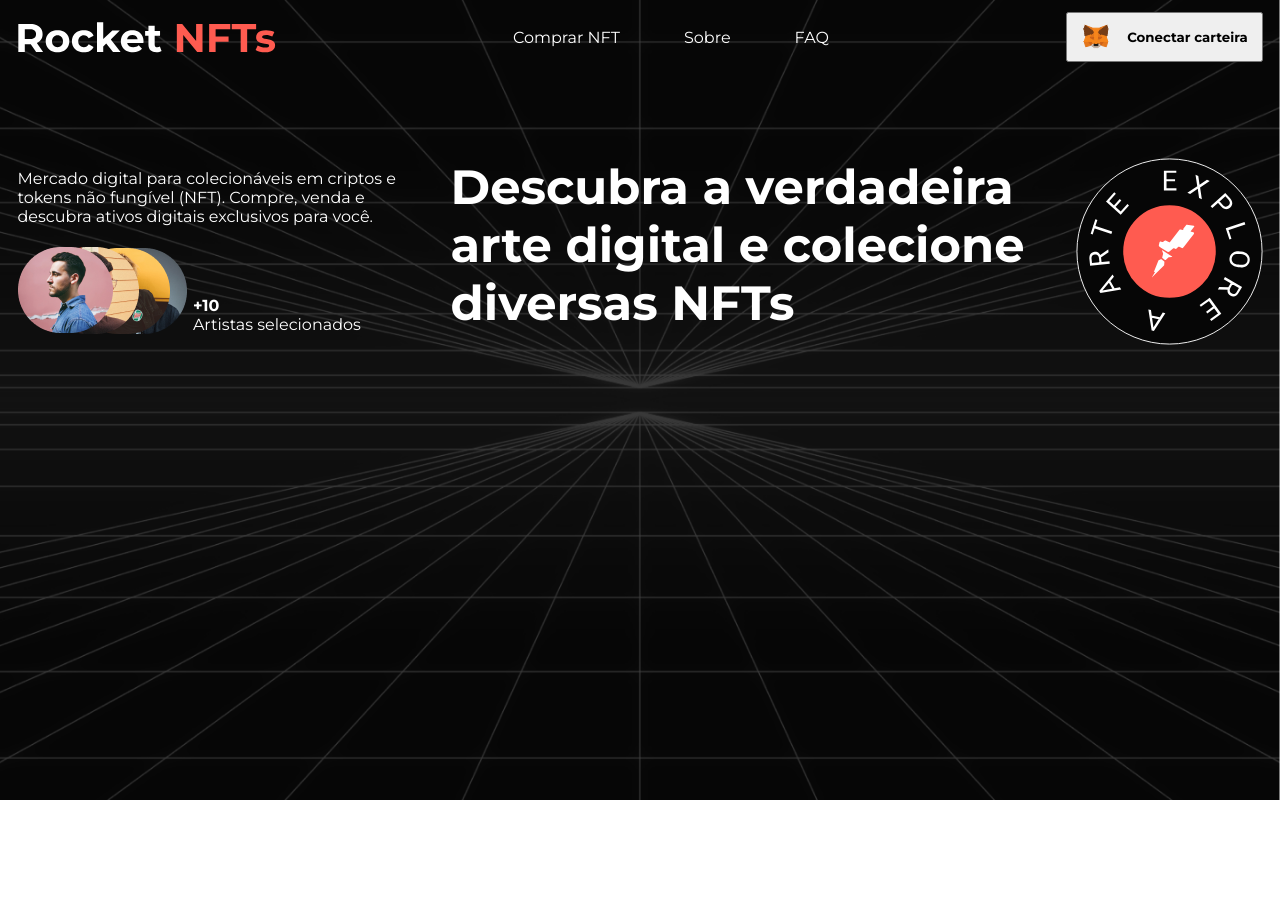
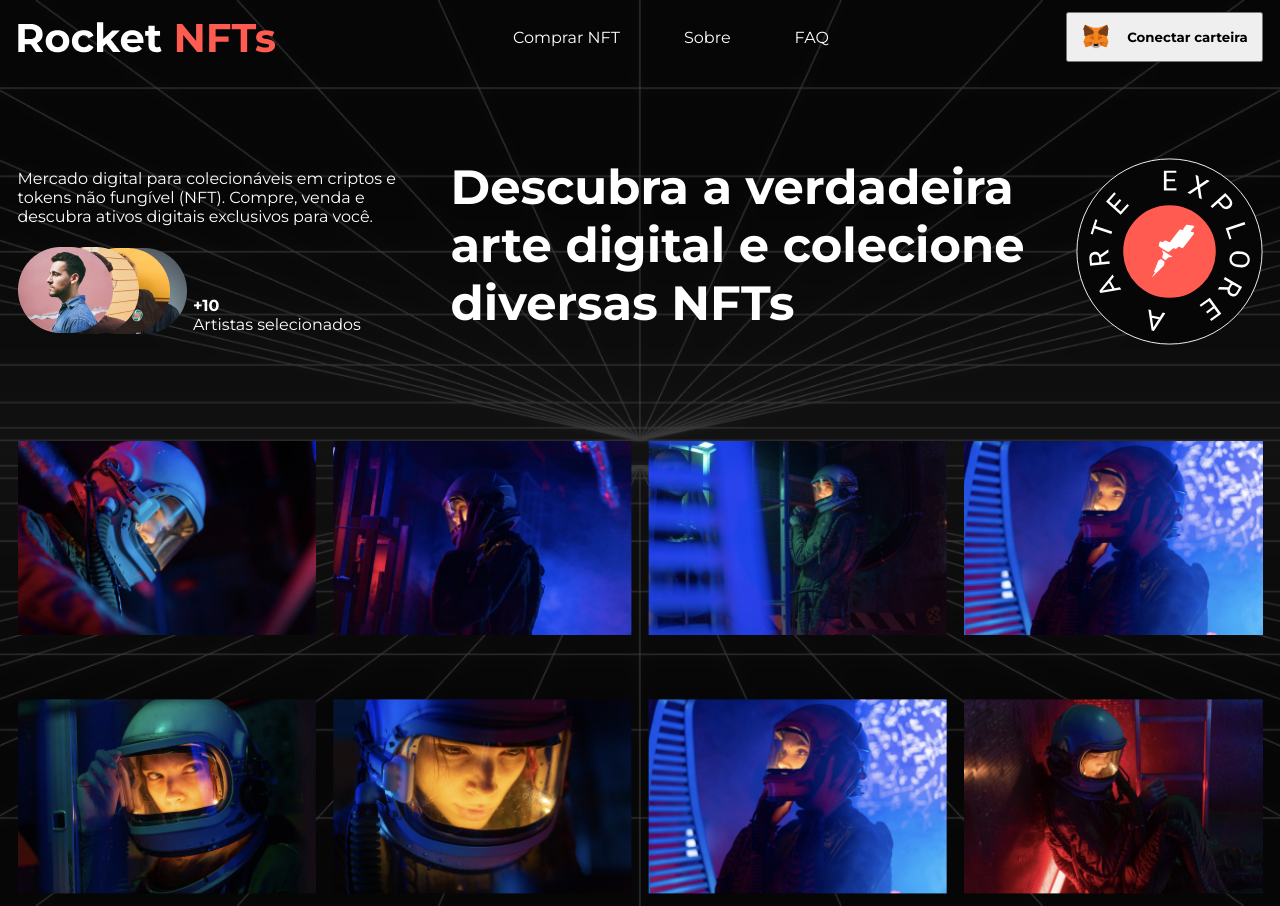
Before and after one commit to jeanmrtns/rocket-nft-landing, a Next.js app: page / in a window 1280 px wide. Before the commit the page ends 800 px from the top, so only its background shows below. Built offline with nearby package versions, Linux system fonts and the light colour scheme.

Commit message:
feat: create gallery component

```diff
--- /dev/null
+++ b/src/components/Galery/index.tsx
@@ -0,0 +1,61 @@
+import Image from 'next/image';
+import styles from './styles.module.scss';
+
+import GaleryImage1 from '../../assets/galeria-1.png';
+import GaleryImage2 from '../../assets/galeria-2.png';
+import GaleryImage3 from '../../assets/galeria-3.png';
+import GaleryImage4 from '../../assets/galeria-4.png';
+import GaleryImage5 from '../../assets/galeria-5.png';
+import GaleryImage6 from '../../assets/galeria-6.png';
+import GaleryImage7 from '../../assets/galeria-7.png';
+import GaleryImage8 from '../../assets/galeria-8.png';
+
+type ImageProps = {
+  url: StaticImageData;
+  alt: string;
+};
+
+const MOCK_IMAGES: ImageProps[] = [
+  {
+    url: GaleryImage1,
+    alt: 'First Galery Image'
+  },
+  {
+    url: GaleryImage2,
+    alt: 'Second Galery Image'
+  },
+  {
+    url: GaleryImage3,
+    alt: 'Third Galery Image'
+  },
+  {
+    url: GaleryImage4,
+    alt: 'Fourth Galery Image'
+  },
+  {
+    url: GaleryImage5,
+    alt: 'Fifth Galery Image'
+  },
+  {
+    url: GaleryImage6,
+    alt: 'Sixth Galery Image'
+  },
+  {
+    url: GaleryImage7,
+    alt: 'Seventh Galery Image'
+  },
+  {
+    url: GaleryImage8,
+    alt: 'Eighth Galery Image'
+  },
+];
+
+export function Galery() {
+  return (
+    <section className={styles.gallery}>
+      { MOCK_IMAGES.map(image => (
+        <Image key={image.alt} src={image.url} />
+      )) }
+    </section>
+  );
+}
--- /dev/null
+++ b/src/components/Galery/styles.module.scss
@@ -0,0 +1,6 @@
+.gallery {
+  margin-top: 6rem;
+  display: grid;
+  grid-template-columns: repeat(4, 1fr);
+  gap: 4rem 1rem;
+}
--- a/src/pages/index.tsx
+++ b/src/pages/index.tsx
@@ -1,4 +1,5 @@
 import { Banner } from "../components/Banner";
+import { Galery } from "../components/Galery";
 import { Header } from "../components/Header";
 
 export default function Home() {
@@ -6,6 +7,7 @@ export default function Home() {
     <main className="container">
       <Header />
       <Banner />
+      <Galery />
     </main>
   )
 }
```
